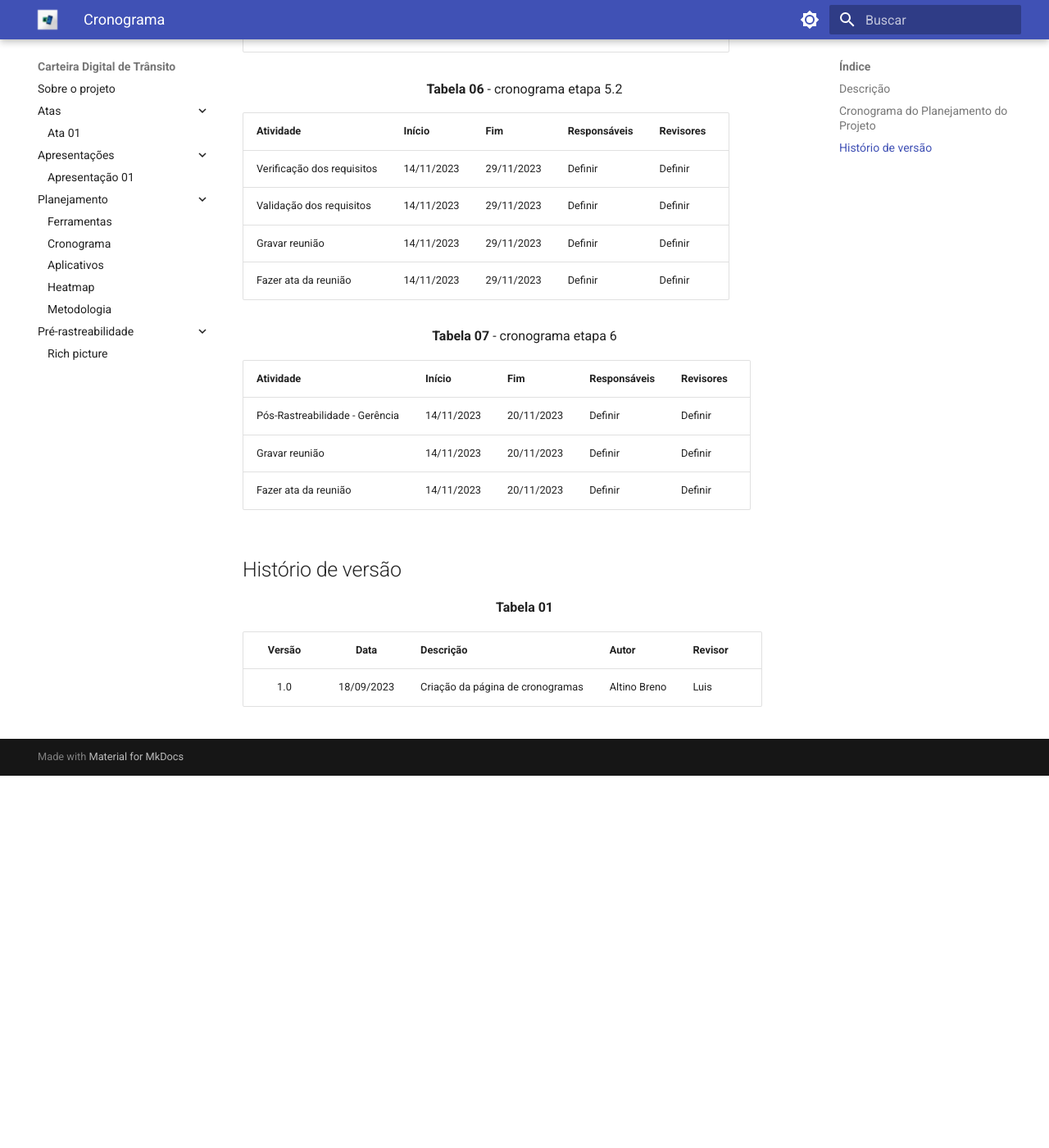
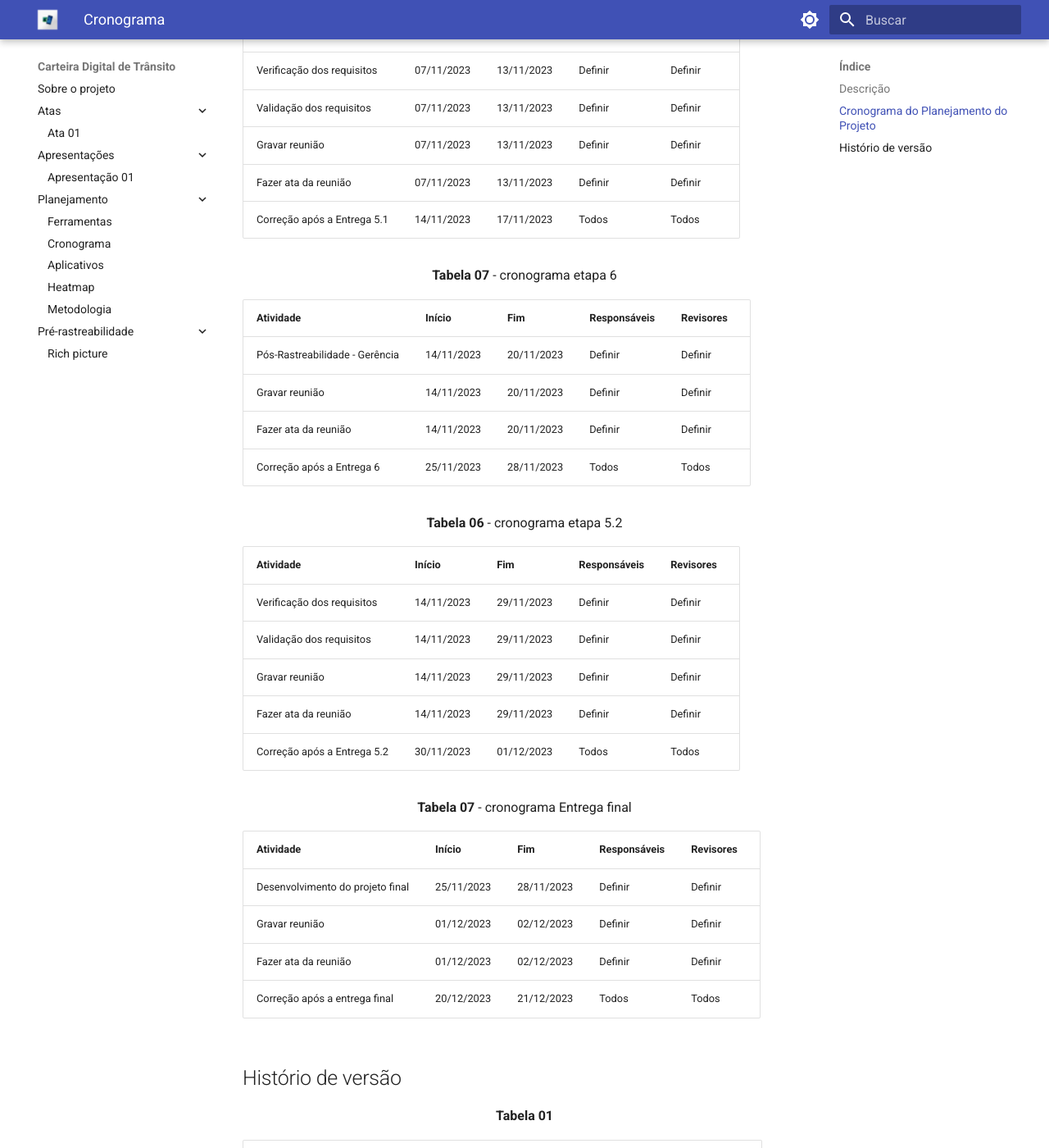
Before and after one commit to Requisitos-de-Software/2023.2-Carteira_Digital_de_Transito, an MkDocs documentation site: the page built from docs/planejamento/cronograma.md, in a window 1280 px wide and 1400 px high, scrolled down 2811 px. Shown: the whole window at 82% size. Built offline with MkDocs 1.6.1 and Material for MkDocs 9.7.7, drawn with Linux system fonts in a browser that asks for light colours; before the commit the page ends 3757 px from its top, so only the background shows below that; some of the changed text lies outside the part shown.

Commit message:
atualizando o cronograma, nao terminado ainda

```diff
--- a/docs/planejamento/cronograma.md
+++ b/docs/planejamento/cronograma.md
@@ -24,6 +24,7 @@ fornecido pelo professor.
 | Criar cronograma das  atividades do projeto   | 14/09/2023| 19/09/2023 | Altino, Breno | Vinícius |
 | Fazer o Rich Picture      | 14/09/2023| 19/09/2023 | Milena | Limiro |
 | Gravar a apresentação     | 14/09/2023| 19/09/2023 | Todos | Todos |
+| Correção após a Entrega 1  | 22/09/2023 | 25/09/2023 |     Todos   | Todos  |                                                      |
 
 <p align="center"><b>Tabela 01</b> - Execução do cronograma etapa 1</p>
 
@@ -47,6 +48,7 @@ fornecido pelo professor.
 | Selecionar métodos de priorização     | 21/09/2023| 04/10/2023 | Definir    | Definir |
 | Gravar reunião    | 21/09/2023| 04/10/2023 | Definir | Definir |
 | Fazer ata da reunião       | 21/09/2023| 04/10/2023 | Definir | Definir |
+| Correção após a Entrega 2  | 05/10/2023 | 08/10/2023 |     Todos   | Todos  |
 
 
 <p align="center"><b>Tabela 03</b> - cronograma etapa 3</p>
@@ -59,6 +61,7 @@ fornecido pelo professor.
 | Modelagen de requisitos: Especificação suplementar | 05/10/2023| 25/10/2023 | Definir | Definir |
 | Gravar reunião    | 05/10/2023| 25/10/2023 | Definir | Definir |
 | Fazer ata da reunião   | 05/10/2023| 25/10/2023 | Definir | Definir |
+| Correção após a Entrega 3  | 26/10/2023 | 29/10/2023 |     Todos   | Todos  |
 
 <p align="center"><b>Tabela 04</b> - cronograma etapa 4</p>
 
@@ -69,6 +72,7 @@ fornecido pelo professor.
 | Modelagem de Requisitos - Ágil: NFR Framework | 26/10/2023| 06/11/2023 | Definir    | Definir |
 | Gravar reunião    | 26/10/2023| 06/11/2023 | Definir | Definir |
 | Fazer ata da reunião         |26/10/2023| 06/11/2023 | Definir | Definir |
+| Correção após a Entrega 4  | 07/11/2023 | 10/11/2023 |     Todos   | Todos  |
 
 <p align="center"><b>Tabela 05</b> - cronograma etapa 5.1</p>
 
@@ -78,6 +82,16 @@ fornecido pelo professor.
 | Validação dos requisitos | 07/11/2023| 13/11/2023 | Definir  | Definir |
 | Gravar reunião     | 07/11/2023| 13/11/2023 | Definir    | Definir |
 | Fazer ata da reunião    | 07/11/2023| 13/11/2023 |   Definir |  Definir  |
+| Correção após a Entrega 5.1  | 14/11/2023 | 17/11/2023 |     Todos   | Todos  |
+
+<p align="center"><b>Tabela 07</b> - cronograma etapa 6</p>
+
+| **Atividade** | **Início** | **Fim** | **Responsáveis** |  **Revisores** |
+|---------------|------------|---------|------------------|----------------|
+| Pós-Rastreabilidade - Gerência   | 14/11/2023| 20/11/2023 | Definir   |     Definir       |
+| Gravar reunião | 14/11/2023| 20/11/2023 | Definir   | Definir |
+| Fazer ata da reunião     | 14/11/2023| 20/11/2023 | Definir    | Definir |
+| Correção após a Entrega 6  | 25/11/2023 | 28/11/2023 |     Todos   | Todos  |
 
 <p align="center"><b>Tabela 06</b> - cronograma etapa 5.2</p>
 
@@ -87,14 +101,16 @@ fornecido pelo professor.
 | Validação dos requisitos | 14/11/2023| 29/11/2023 | Definir   | Definir |
 | Gravar reunião     | 14/11/2023| 29/11/2023 | Definir    | Definir |
 | Fazer ata da reunião    | 14/11/2023| 29/11/2023 |  Definir    |   Definir |
+| Correção após a Entrega 5.2  | 30/11/2023 | 01/12/2023 |     Todos   | Todos  |
 
-<p align="center"><b>Tabela 07</b> - cronograma etapa 6</p>
+<p align="center"><b>Tabela 07</b> - cronograma Entrega final</p>
 
 | **Atividade** | **Início** | **Fim** | **Responsáveis** |  **Revisores** |
 |---------------|------------|---------|------------------|----------------|
-| Pós-Rastreabilidade - Gerência   | 14/11/2023| 20/11/2023 | Definir   |     Definir       |
-| Gravar reunião | 14/11/2023| 20/11/2023 | Definir   | Definir |
-| Fazer ata da reunião     | 14/11/2023| 20/11/2023 | Definir    | Definir |
+| Desenvolvimento do projeto final    | 25/11/2023| 28/11/2023 | Definir   |     Definir       |
+| Gravar reunião | 01/12/2023| 02/12/2023 | Definir   | Definir |
+| Fazer ata da reunião     | 01/12/2023| 02/12/2023 | Definir    | Definir |
+| Correção após a entrega final | 20/12/2023 | 21/12/2023 |     Todos   | Todos  |
 
 
 ## Histório de versão
```
